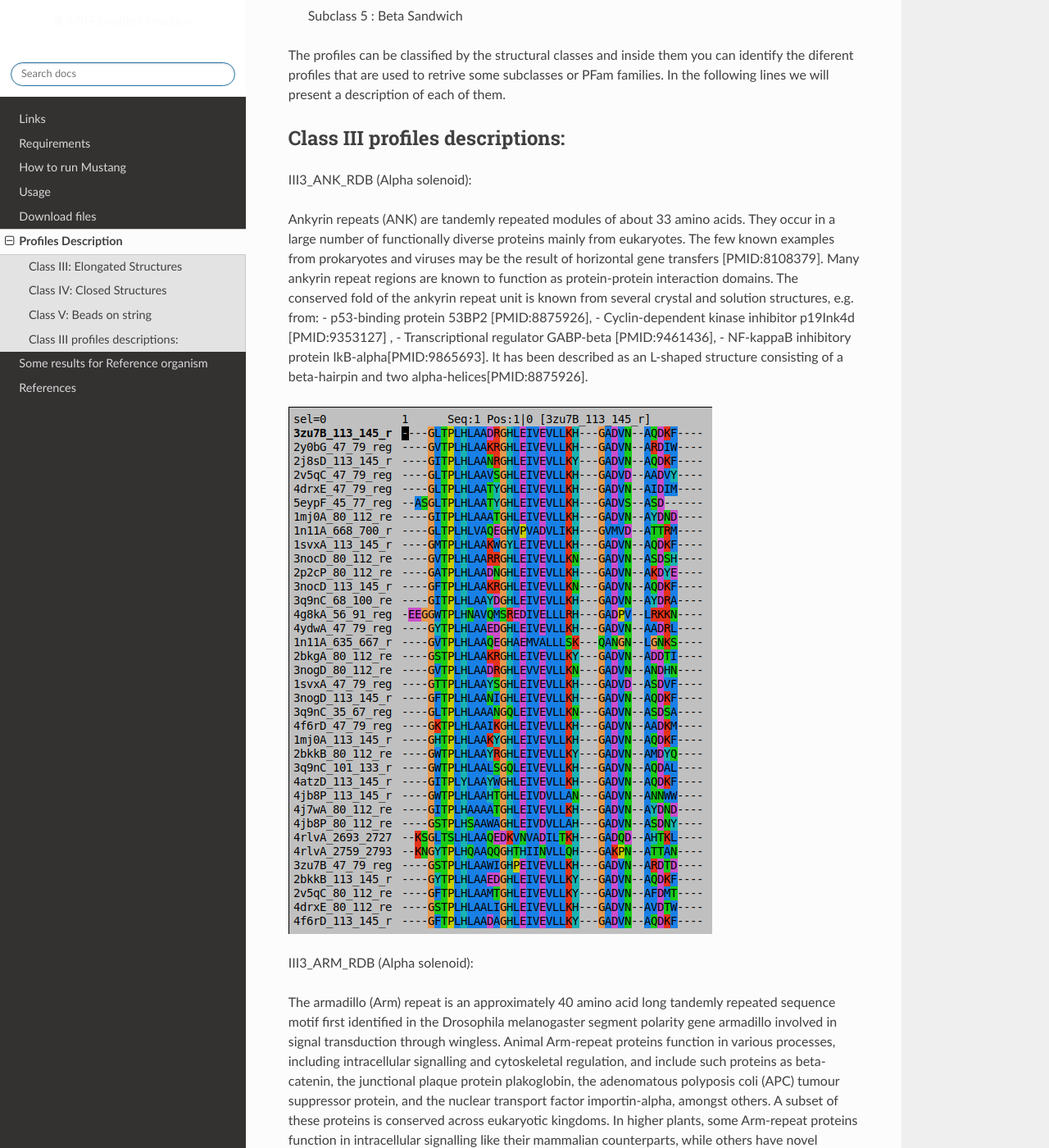
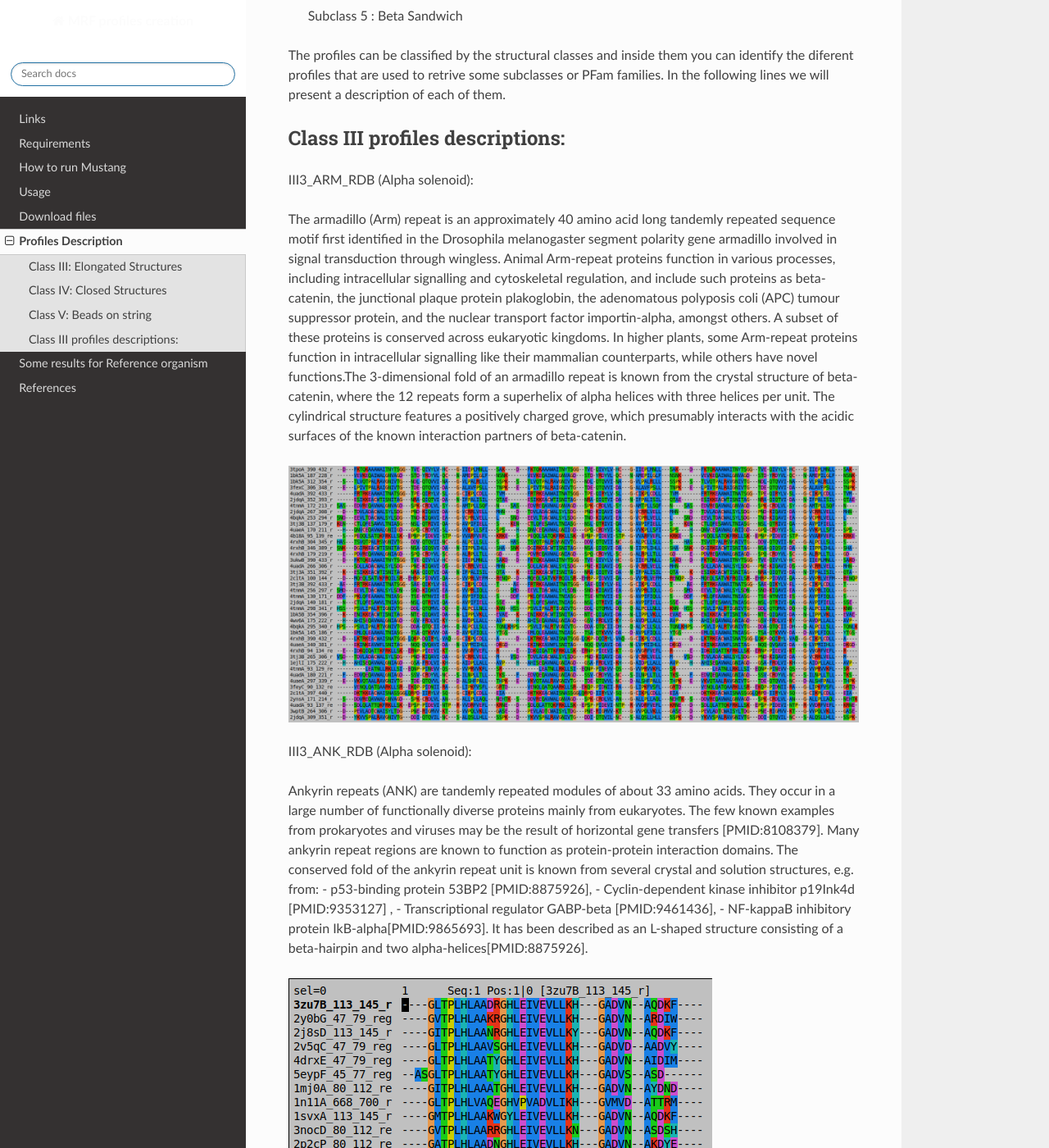
Before and after one commit to DraLaylaHirsh/MRFprofilesCreation, a Sphinx documentation site: the page built from docs/Profiles.rst, in a window 1280 px wide and 1400 px high, scrolled down 1280 px. Shown: the whole window at 82% size. Built offline with Sphinx 7.4.7 and the Read the Docs theme 2.0.0, drawn with Linux system fonts in a browser that asks for light colours; some of the changed text lies outside the part shown.

Commit message:
Update Profiles.rst

```diff
--- a/docs/Profiles.rst
+++ b/docs/Profiles.rst
@@ -56,17 +56,19 @@
 Class III profiles descriptions:
 --------------------------------
 
+III3_ARM_RDB (Alpha solenoid):
+
+The armadillo (Arm) repeat is an approximately 40 amino acid long tandemly repeated sequence motif first identified in the Drosophila melanogaster segment polarity gene armadillo involved in signal transduction through wingless. Animal Arm-repeat proteins function in various processes, including intracellular signalling and cytoskeletal regulation, and include such proteins as beta-catenin, the junctional plaque protein plakoglobin, the adenomatous polyposis coli (APC) tumour suppressor protein, and the nuclear transport factor importin-alpha, amongst others. A subset of these proteins is conserved across eukaryotic kingdoms. In higher plants, some Arm-repeat proteins function in intracellular signalling like their mammalian counterparts, while others have novel functions.The 3-dimensional fold of an armadillo repeat is known from the crystal structure of beta-catenin, where the 12 repeats form a superhelix of alpha helices with three helices per unit. The cylindrical structure features a positively charged grove, which presumably interacts with the acidic surfaces of the known interaction partners of beta-catenin.
+
+.. image:: /images/pfwARM.png
+
+
 III3_ANK_RDB (Alpha solenoid):
 
 Ankyrin repeats (ANK) are tandemly repeated modules of about 33 amino acids. They occur in a large number of functionally diverse proteins mainly from eukaryotes. The few known examples from prokaryotes and viruses may be the result of horizontal gene transfers [PMID:8108379]. Many ankyrin repeat regions are known to function as protein-protein interaction domains. The conserved fold of the ankyrin repeat unit is known from several crystal and solution structures, e.g. from: - p53-binding protein 53BP2 [PMID:8875926], - Cyclin-dependent kinase inhibitor p19Ink4d [PMID:9353127] , - Transcriptional regulator GABP-beta [PMID:9461436], - NF-kappaB inhibitory protein IkB-alpha[PMID:9865693]. It has been described as an L-shaped structure consisting of a beta-hairpin and two alpha-helices[PMID:8875926].
 
 .. image:: /images/pfwIII3_ANK.png
 
-III3_ARM_RDB (Alpha solenoid):
-
-The armadillo (Arm) repeat is an approximately 40 amino acid long tandemly repeated sequence motif first identified in the Drosophila melanogaster segment polarity gene armadillo involved in signal transduction through wingless. Animal Arm-repeat proteins function in various processes, including intracellular signalling and cytoskeletal regulation, and include such proteins as beta-catenin, the junctional plaque protein plakoglobin, the adenomatous polyposis coli (APC) tumour suppressor protein, and the nuclear transport factor importin-alpha, amongst others. A subset of these proteins is conserved across eukaryotic kingdoms. In higher plants, some Arm-repeat proteins function in intracellular signalling like their mammalian counterparts, while others have novel functions.The 3-dimensional fold of an armadillo repeat is known from the crystal structure of beta-catenin, where the 12 repeats form a superhelix of alpha helices with three helices per unit. The cylindrical structure features a positively charged grove, which presumably interacts with the acidic surfaces of the known interaction partners of beta-catenin.
-
-.. image:: /images/pfwARM.png
 
 III3_HEAT_RDB (Alpha solenoid):
 
@@ -97,7 +99,10 @@
   III3_PF01730_RDB
   III3_PF01851_RDB
   III3_PPTA_RDB
-  III3_PUF_RDB
+
+III3_PUF_RDB:
+
+Puf repeats (aka PUM-HD, Pumilio homology domain) are necessary and sufficient for sequence specific RNA binding in fly Pumilio and worm FBF-1 and FBF-2. Both proteins function as translational repressors in early embryonic development by binding sequences in the 3' UTR of target mRNAs (e.g. the nanos response element (NRE) in fly Hunchback mRNA, or the point mutation element (PME) in worm fem-3 mRNA). Other proteins that contain Puf domains are also plausible RNA binding proteins. Swiss:P47135, for instance, appears to also contain a single RRM domain by HMM analysis. Puf domains usually occur as a tandem repeat of 8 domains. The Pfam model does not necessarily recognise all 8 repeats in all sequences; some sequences appear to have 5 or 6 repeats on initial analysis, but further analysis suggests the presence of additional divergent repeats. Structures of PUF repeat proteins show they consist of a two helix structure [PMID:11336677, PMID:11336708].
   III3_SEL1_RDB
   III3_TAL_RDB
   III3_TPR_RDB
```
